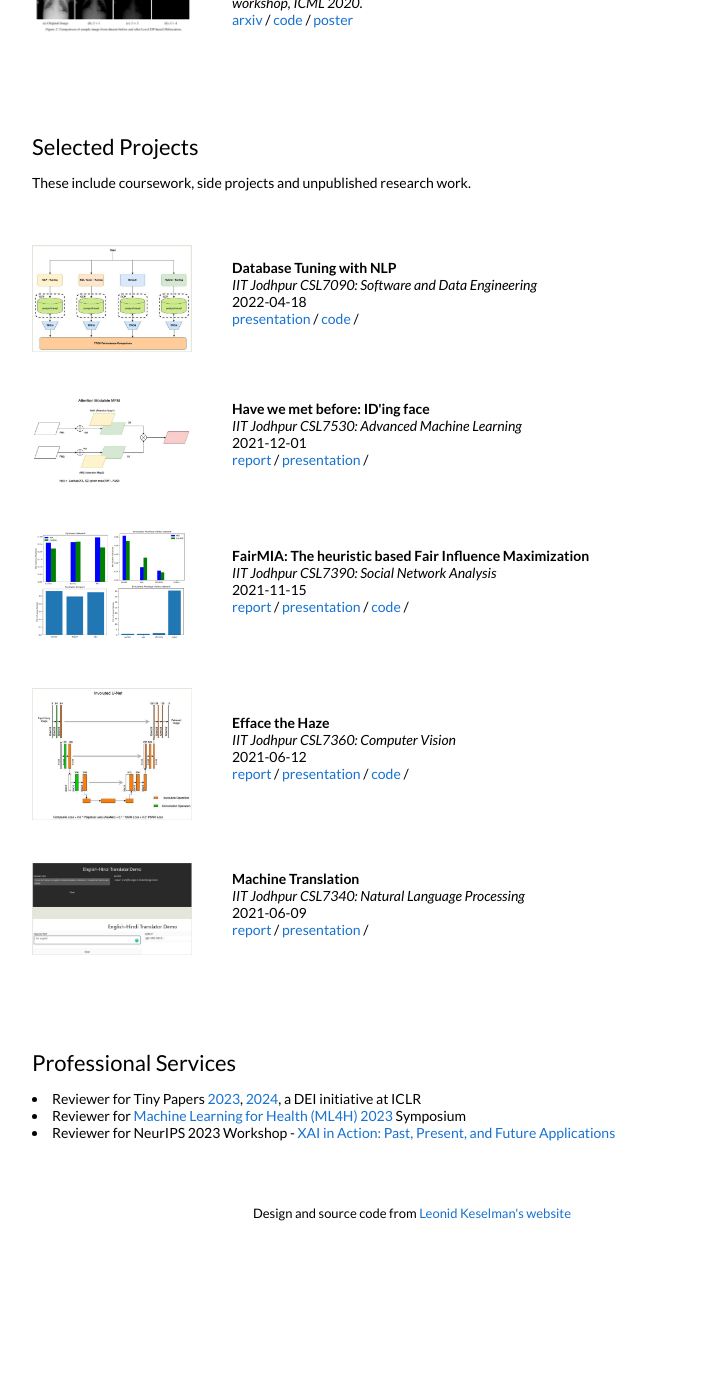
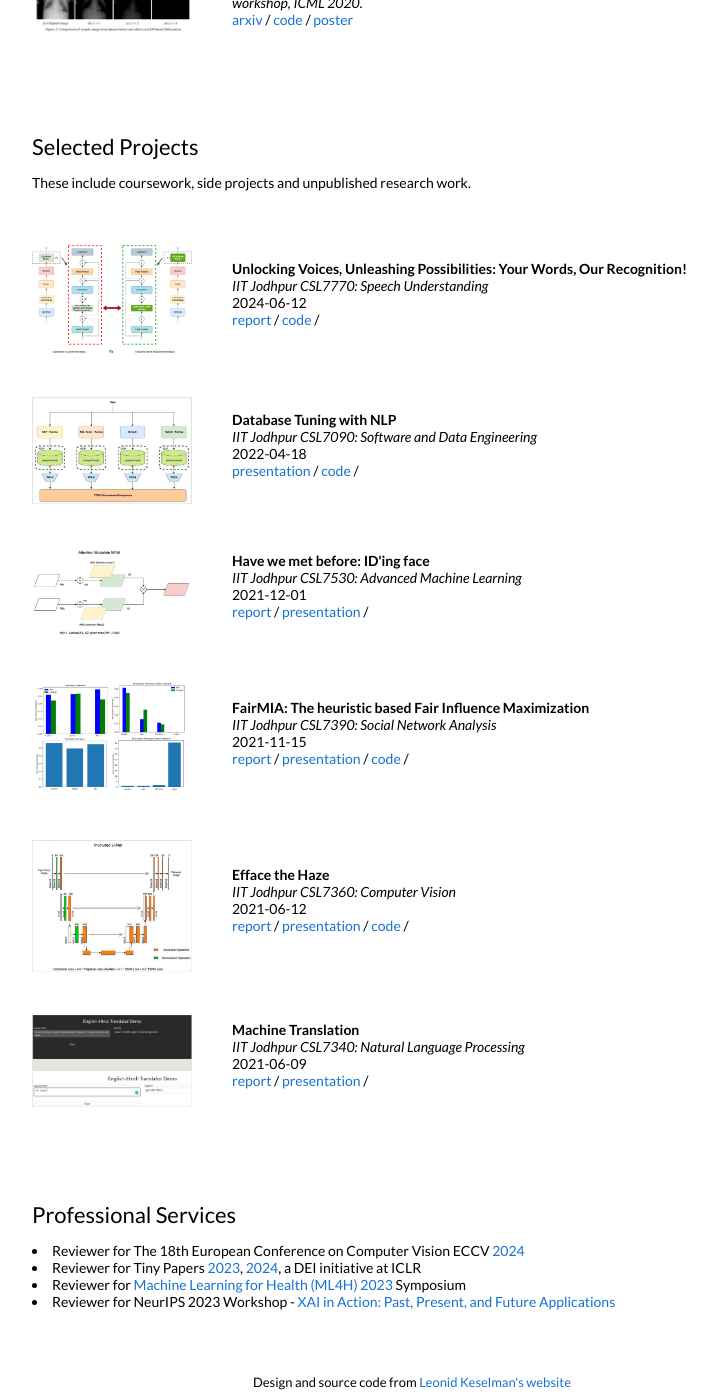
Before and after one commit to ksasi/ksasi.github.io, a Jekyll site: the page built from _posts/2024-06-13-TSConformer_Speech_Processing.markdown, in a window 1280 px wide and 1400 px high, scrolled down 1681 px. Shown: the whole window, without its empty margins (228-945 px from the left). Built offline with Jekyll 4.4.1, drawn with Linux system fonts in a browser that asks for light colours; before the commit the page ends 2923 px from its top, so only the background shows below that.

Commit message:
Updated with additional project and professional service details

```diff
--- a/_layouts/default.html
+++ b/_layouts/default.html
@@ -316,6 +316,10 @@
               <p>
                 <li>
                   Reviewer for
+                  The 18th European Conference on Computer Vision ECCV <a href="https://eccv.ecva.net/">2024</a><span class="blinking"></span><br />
+                </li>
+                <li>
+                  Reviewer for
                   Tiny Papers <a href="https://iclr.cc/Conferences/2023/CallForTinyPapers">2023</a>, <a href="https://iclr.cc/Conferences/2024/CallForTinyPapers">2024</a>, a DEI initiative at ICLR <span class="blinking"></span><br />
                 </li>
                 <li>
--- /dev/null
+++ b/_posts/2024-06-13-TSConformer_Speech_Processing.markdown
@@ -0,0 +1,13 @@
+---
+layout: post
+title:  "Unlocking Voices, Unleashing Possibilities: Your Words, Our Recognition!"
+date:  2024-06-12 22:21:59 +00:00
+image: /images/TSConformer.png
+categories: Projects
+venue: IIT Jodhpur
+course: "CSL7770: Speech Understanding"
+author: "Sasikanth Kotti"
+authors: "<strong>Sasikanth Kotti*</strong>, Venkata Brahmanandarao Nelluri, Sai Krishna Reddy Sanda"
+report: /pdfs/Speech_Processing_Major_Project_Report.pdf
+code: https://github.com/ksasi/asr
+---
```
Also changed, not shown: images/TSConformer.png (added), 1 other file.
